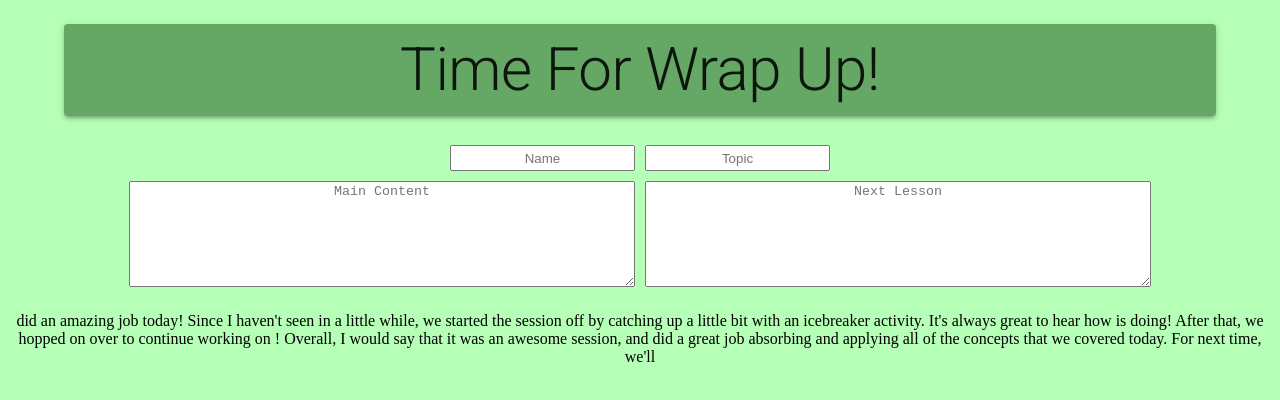
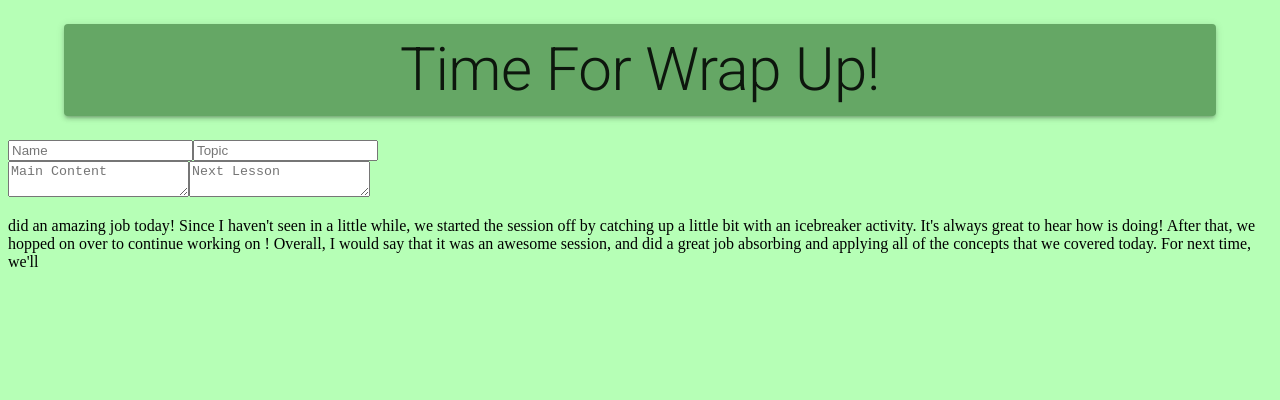
Before and after one commit to ZachatorCodes/id-tech-wrap-up, a React (Create React App) app: page / in a window 1280 px wide. Shown: the top 400 px of the page. Built offline with nearby package versions, Linux system fonts and the light colour scheme.

Commit message:
Remove unnecessary styling

```diff
--- a/src/index.css
+++ b/src/index.css
@@ -1,17 +1,3 @@
 html {
-  text-align: center;
   background-color: #b6ffb6;
 }
-
-input {
-  margin: 5px;
-  height: 20px;
-  text-align: center;
-}
-
-textarea {
-  width: 500px;
-  height: 100px;
-  margin: 5px;
-  text-align: center;
-}
```
